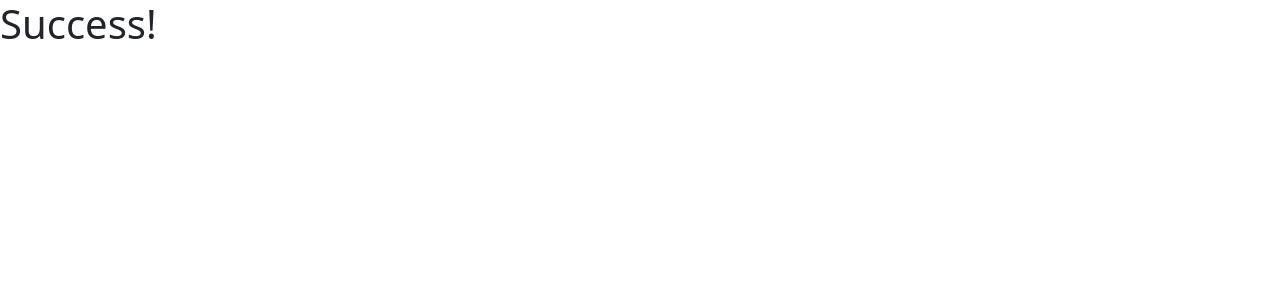
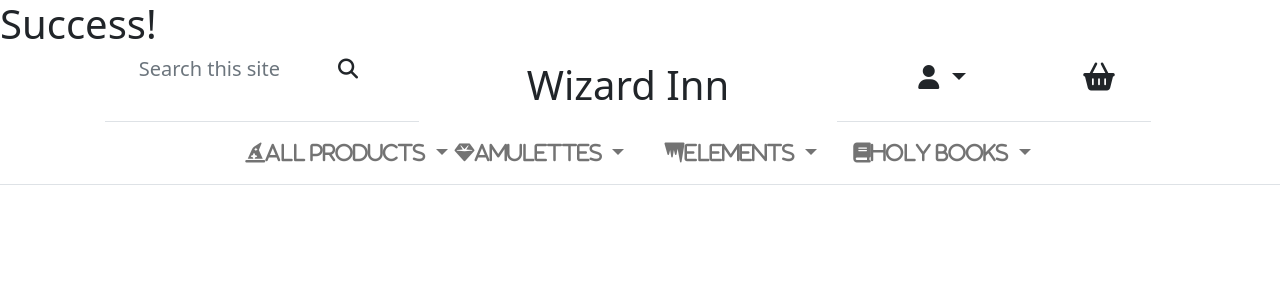
Before and after one commit to Code-Institute-Submissions/GurraT-Gustaf_Inn, a Django app: page / in a window 1280 px wide. Shown: the top 300 px of the page. Run offline with Django 3.2, Linux system fonts and the light colour scheme; some libraries are stand-ins or nearby versions.

Commit message:
started work on base-template

```diff
--- a/templates/base.html
+++ b/templates/base.html
@@ -20,6 +20,7 @@
     {% endblock %}
 
     {% block corejs %}
+    <script src="https://kit.fontawesome.com/8845bbdc20.js" crossorigin="anonymous"></script>
     <script src="https://cdn.jsdelivr.net/npm/bootstrap@5.0.1/dist/js/bootstrap.bundle.min.js" integrity="sha384-gtEjrD/SeCtmISkJkNUaaKMoLD0//ElJ19smozuHV6z3Iehds+3Ulb9Bn9Plx0x4" crossorigin="anonymous"></script>
     <script src="https://cdn.jsdelivr.net/npm/@popperjs/core@2.9.2/dist/umd/popper.min.js" integrity="sha384-IQsoLXl5PILFhosVNubq5LC7Qb9DXgDA9i+tQ8Zj3iwWAwPtgFTxbJ8NT4GN1R8p" crossorigin="anonymous"></script>
     <script src="https://cdn.jsdelivr.net/npm/bootstrap@5.0.1/dist/js/bootstrap.min.js" integrity="sha384-Atwg2Pkwv9vp0ygtn1JAojH0nYbwNJLPhwyoVbhoPwBhjQPR5VtM2+xf0Uwh9KtT" crossorigin="anonymous"></script>
@@ -28,10 +29,103 @@
     {% block extra_js %}
     {% endblock %}
 
-    <title>Shop Inn {% block extra_title %} {% endblock %}</title>
+    <title>Wizard Inn {% block extra_title %} {% endblock %}</title>
   </head>
   <body>
-      <header class="container-fluid fixed-top"></header>
+      <header class="container-fluid fixed-top">
+         <div class="mt-5 row">
+        <form class="row" method="GET" action= "">
+            <div class="col-1"></div>
+            <div class="col-2 border-bottom">
+            <input class="fs-5 text-center form-control border-0" type="text" name="q" placeholder="Search this site" aria-label="Search">
+          </div>
+          <div class="col-1 border-bottom">
+            <button type="submit" class="border-0 btn">
+              <span class="fs-5 icon">
+              <i class="fas fa-search"></i>
+            </span>
+            </button>
+          </div>
+          <div class="col-4 text-center">
+            <a href="{% url 'home' %}" class="btn">
+              <p class="fs-1 text-center text-black my-0">Wizard Inn</p>
+            </a>
+        </div>
+        <div class="dropdown col-2 mt-1 text-center border-bottom">
+          <a class="btn dropdown-toggle fs-4" href="#" role="button" id="dropdownMenuLink" data-bs-toggle="dropdown" aria-expanded="false">
+            <i class="fas fa-user"></i>
+          </a>
+          <ul class="dropdown-menu" aria-labelledby="dropdownMenuLink">
+            <li><a class="dropdown-item" href="#">Action</a></li>
+            <li><a class="dropdown-item" href="#">Another action</a></li>
+            <li><a class="dropdown-item" href="#">Something else here</a></li>
+          </ul>
+        </div>
+        <div class="col-1 text-center mt-1.2 border-bottom">
+          <a href="" class="btn text-center fs-3"> <i class="fas fa-shopping-basket"></i></a>
+        </div>
+          </form>
+
+          <nav class="navbar navbar-expand-lg navbar-light border-bottom">
+            <div class="container-fluid">
+              <div class="collapse navbar-collapse" id="navbarScroll">
+                <ul class="navbar-nav text-center navbar-nav-scroll  col-12 mx-auto" style="--bs-scroll-height: 100px;">
+                  <li class="col-2"></li>
+                  <li class="nav-item dropdown col-2 text-center">
+                    <a class="fs-5 nav-link dropdown-toggle" href="#" id="navbarScrollingDropdown" role="button" data-bs-toggle="dropdown" aria-expanded="false">
+                      <i class="fas fa-hat-wizard">All products</i>
+                    </a>
+                    <ul class="dropdown-menu" aria-labelledby="navbarScrollingDropdown">
+                      <li><a class="dropdown-item" href="#">Action</a></li>
+                      <li><a class="dropdown-item" href="#">Another action</a></li>
+                      <li><hr class="dropdown-divider"></li>
+                      <li><a class="dropdown-item" href="#">Something else here</a></li>
+                    </ul>
+                  </li>
+                  <li class="nav-item dropdown col-2 text-center">
+                    <a class="fs-5 nav-link dropdown-toggle" href="#" id="navbarScrollingDropdown" role="button" data-bs-toggle="dropdown" aria-expanded="false">
+                      <i class="fas fa-gem">Amulettes</i>
+                    </a>
+                    <ul class="dropdown-menu" aria-labelledby="navbarScrollingDropdown">
+                      <li><a class="dropdown-item" href="#">Action</a></li>
+                      <li><a class="dropdown-item" href="#">Another action</a></li>
+                      <li><hr class="dropdown-divider"></li>
+                      <li><a class="dropdown-item" href="#">Something else here</a></li>
+                    </ul>
+                  </li>
+                  <li class="nav-item dropdown col-2 text-center">
+                    <a class="fs-5 nav-link dropdown-toggle" href="#" id="navbarScrollingDropdown" role="button" data-bs-toggle="dropdown" aria-expanded="false">
+                      <i class="fas fa-icicles">Elements</i>
+                    </a>
+                    <ul class="dropdown-menu" aria-labelledby="navbarScrollingDropdown">
+                      <li><a class="dropdown-item" href="#">Action</a></li>
+                      <li><a class="dropdown-item" href="#">Another action</a></li>
+                      <li><hr class="dropdown-divider"></li>
+                      <li><a class="dropdown-item" href="#">Something else here</a></li>
+                    </ul>
+                  </li>
+                  <li class="nav-item dropdown col-2 text-center">
+                    <a class="fs-5 nav-link dropdown-toggle" href="#" id="navbarScrollingDropdown" role="button" data-bs-toggle="dropdown" aria-expanded="false">
+                      <i class="fas fa-book">Holy Books</i>
+                    </a>
+                    <ul class="dropdown-menu" aria-labelledby="navbarScrollingDropdown">
+                      <li><a class="dropdown-item" href="#">Action</a></li>
+                      <li><a class="dropdown-item" href="#">Another action</a></li>
+                      <li><hr class="dropdown-divider"></li>
+                      <li><a class="dropdown-item" href="#">Something else here</a></li>
+                    </ul>
+                  </li>
+                </ul>
+              </div>
+            </div>
+          </nav>
+        </div>
+
+
+
+
+
+      </header>
 
       {% if messages %}
       <div class="message-container"></div>
```
